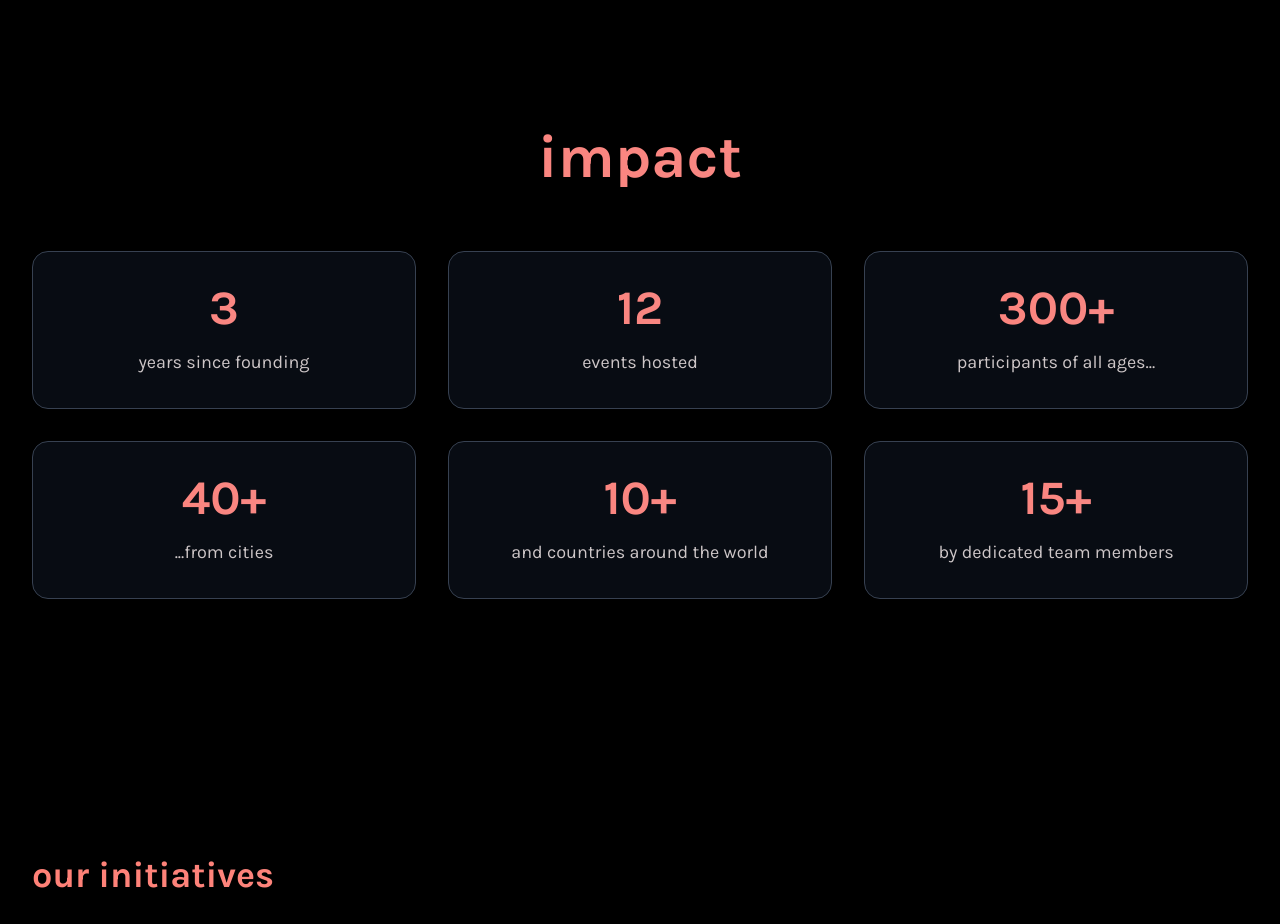
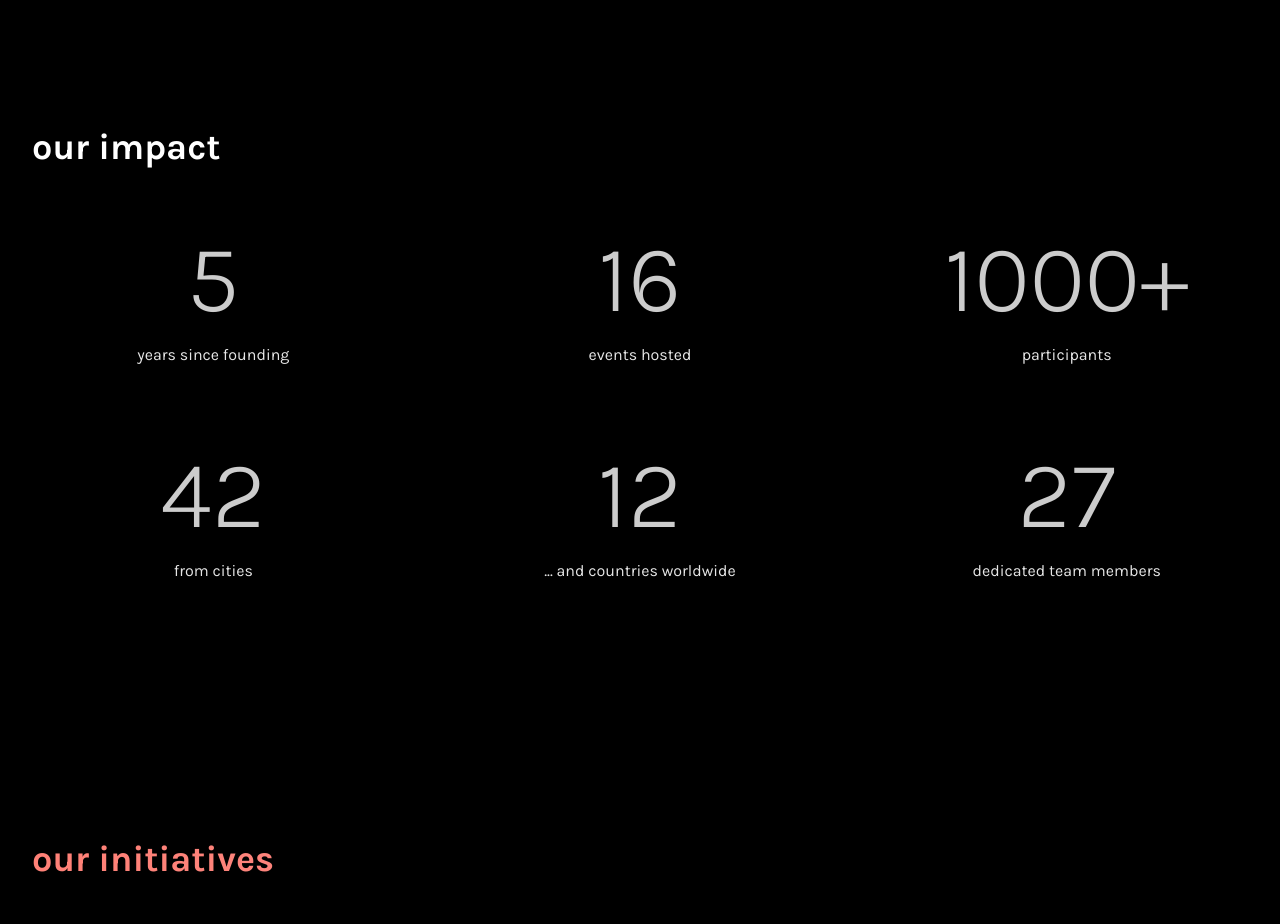
Before and after one commit to illuminaite/illuminaite.github.io, a Next.js app: page / in a window 1280 px wide. Shown: the part 1480-2404 px from the top of the page. Built offline with nearby package versions, Linux system fonts and the light colour scheme; some icons are missing.

Commit message:
'Completed format impact category. Colours are still in need of change.'

```diff
--- a/components/Impact.tsx
+++ b/components/Impact.tsx
@@ -1,30 +1,30 @@
 export default function Impact() {
   const impactData = [
-    { number: '3', description: 'years since founding' },
-    { number: '12', description: 'events hosted' },
-    { number: '300+', description: 'participants of all ages...' },
-    { number: '40+', description: '...from cities' },
-    { number: '10+', description: 'and countries around the world' },
-    { number: '15+', description: 'by dedicated team members' },
+    { number: '5', description: 'years since founding' },
+    { number: '16', description: 'events hosted' },
+    { number: '1000+', description: 'participants' },
+    { number: '42', description: 'from cities' },
+    { number: '12', description: '... and countries worldwide' },
+    { number: '27', description: 'dedicated team members' },
   ]
 
   return (
-    <div className="bg-black py-32 px-8">
-      <div className="max-w-7xl mx-auto text-center">
-        <h1 className="text-5xl lg:text-6xl font-bold mb-16 gradient-text">
-          impact
+      <div className="bg-black py-32 px-8 font-inter">
+        <div className="max-w-7xl mx-auto">
+          <h1 className="text-3xl lg:text-4xl font-bold mb-16 text-white">
+            our impact
           </h1>
 
-        <div className="grid grid-cols-1 md:grid-cols-2 lg:grid-cols-3 gap-8">
+          <div className="grid grid-cols-1 md:grid-cols-3 gap-x-16 gap-y-20">
             {impactData.map((item, index) => (
                 <div
                     key={index}
-              className="bg-gray-900/50 backdrop-blur-sm rounded-2xl p-8 transform hover:scale-105 transition-all duration-300 hover:bg-gray-800/50 border border-gray-700"
+                    className="text-center"
                 >
-              <h2 className="text-4xl lg:text-5xl font-bold mb-4 gradient-text">
+                  <h2 className="text-7xl lg:text-8xl font-light mb-4 text-white/80">
                     {item.number}
                   </h2>
-              <p className="text-lg text-primary-light/80">
+                  <p className="text-base text-white/90">
                     {item.description}
                   </p>
                 </div>
```
Lines whose indentation alone changed are shown as unchanged.
